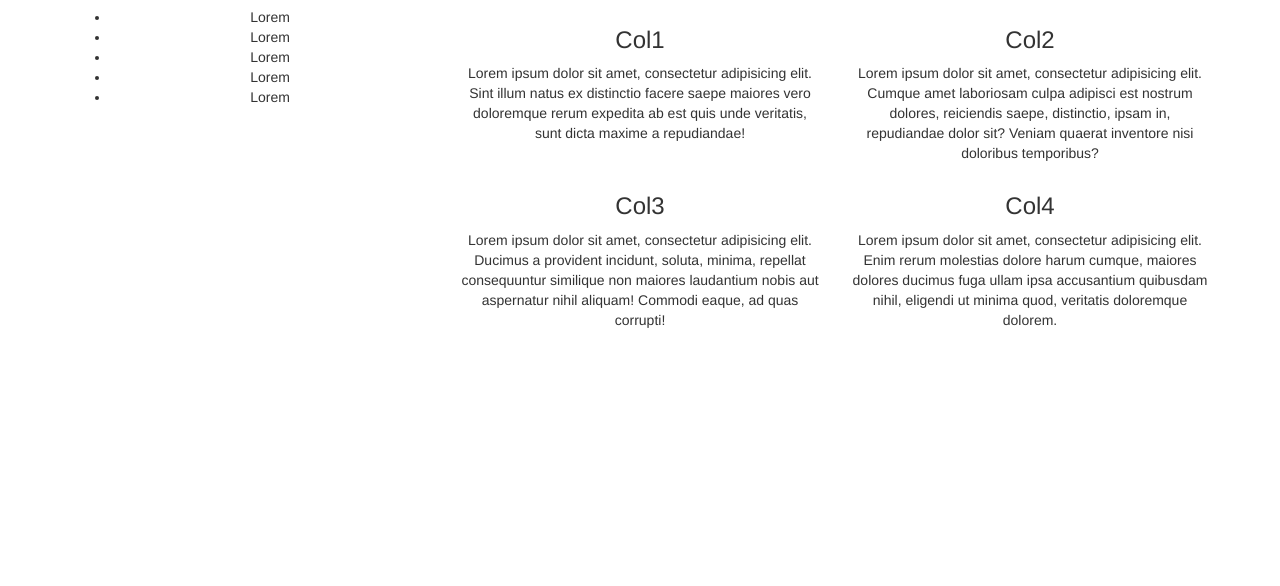
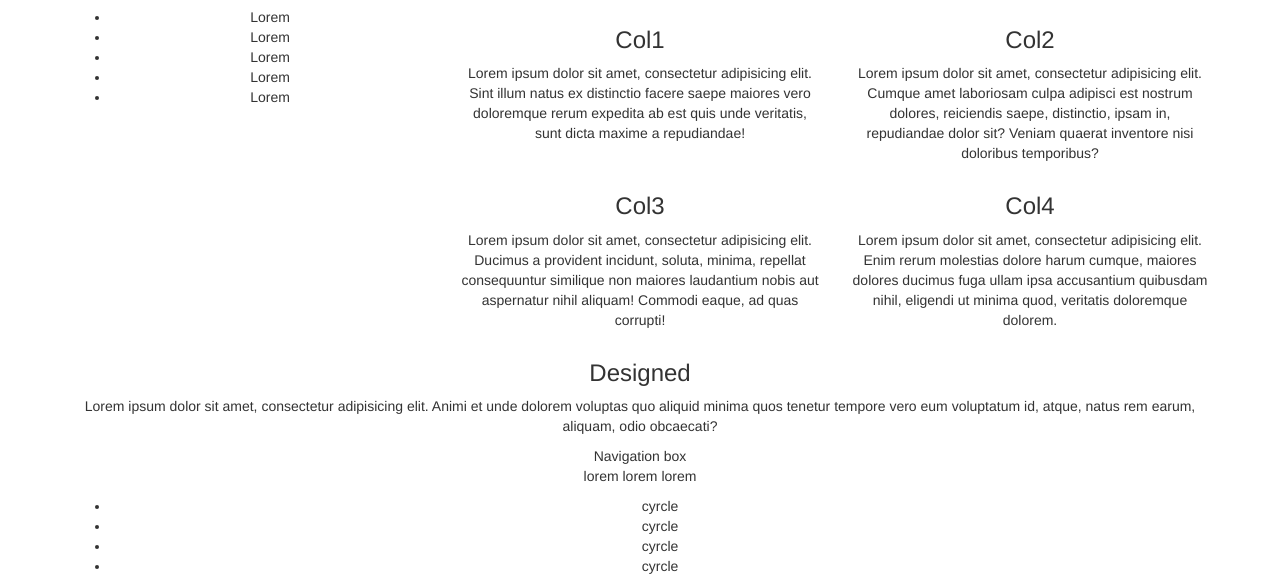
Before and after one commit to alessiobonetti/html-css-digitalocean, a plain HTML site: page index.html in a window 1280 px wide. Shown: the part 256-842 px from the top of the page. Before the commit the page ends 800 px from the top, so only its background shows below. Drawn offline with nearby package versions, Linux system fonts and the light colour scheme.

Commit message:
Main Designed Resp. Finito

```diff
--- a/index.html
+++ b/index.html
@@ -124,7 +124,7 @@
           <!-- title -->
           <div class="row">
             <div class="col-xs-12">
-              <h2>Lorem</h2>
+              <h2>Deploy</h2>
               <p>Lorem ipsum dolor sit amet, consectetur adipisicing elit. Amet distinctio earum voluptatibus quo qui porro. Nesciunt et dolorum odio nobis, nam dolor soluta, illo quia ipsa, unde porro alias expedita.</p>
             </div>
           </div>
@@ -163,10 +163,40 @@
         </div>
       </section>
       <!-- /Deploy and scale seamlessy -->
+      <!-- Designed for developer -->
+      <section id="main_designed" class="txt_center">
+        <div class="container">
+          <div class="row">
+            <div class="col-xs-12">
+              <h3>Designed</h3>
+              <p>Lorem ipsum dolor sit amet, consectetur adipisicing elit. Animi et unde dolorem voluptas quo aliquid minima quos tenetur tempore vero eum voluptatum id, atque, natus rem earum, aliquam, odio obcaecati?</p>
+            </div>
+          </div>
+          <div class="row">
+            <div class="col-xs-12">
+              <!-- navigation with arrow -->
+              <div class="navigation_box">
+                Navigation box
+              </div>
+              <!-- /navigation with arrow -->
 
-      <section>
+              <!-- page blue cyrcle -->
+              <div class="page_shower">
+                <p>lorem lorem lorem</p>
+                <ul>
+                  <li>cyrcle</li>
+                  <li>cyrcle</li>
+                  <li>cyrcle</li>
+                  <li>cyrcle</li>
+                </ul>
+              </div>
+              <!-- /page blue cyrcle -->
+            </div>
+          </div>
+        </div>
 
       </section>
+      <!-- /Designed for developer -->
 
       <section>
 
```
